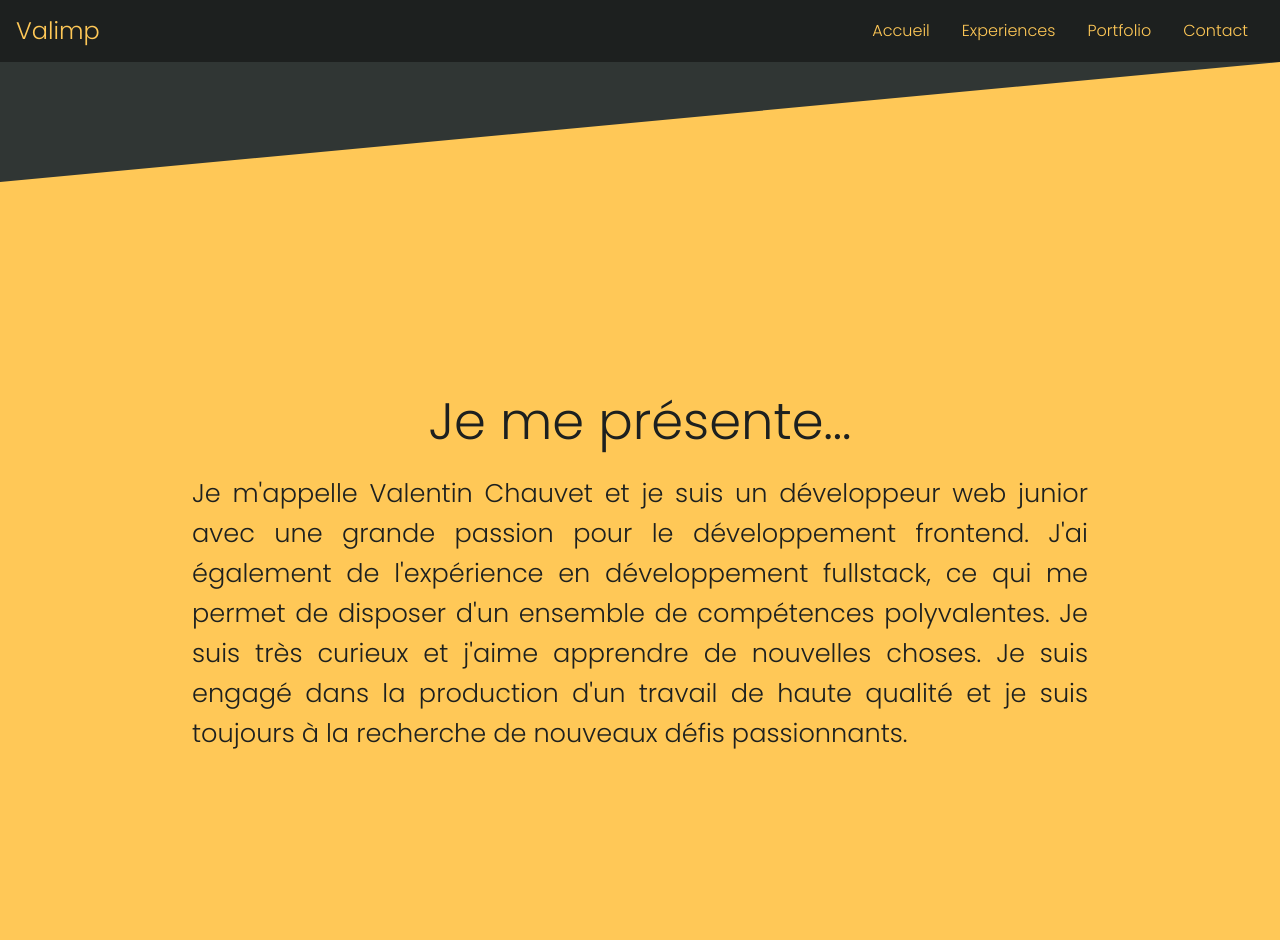
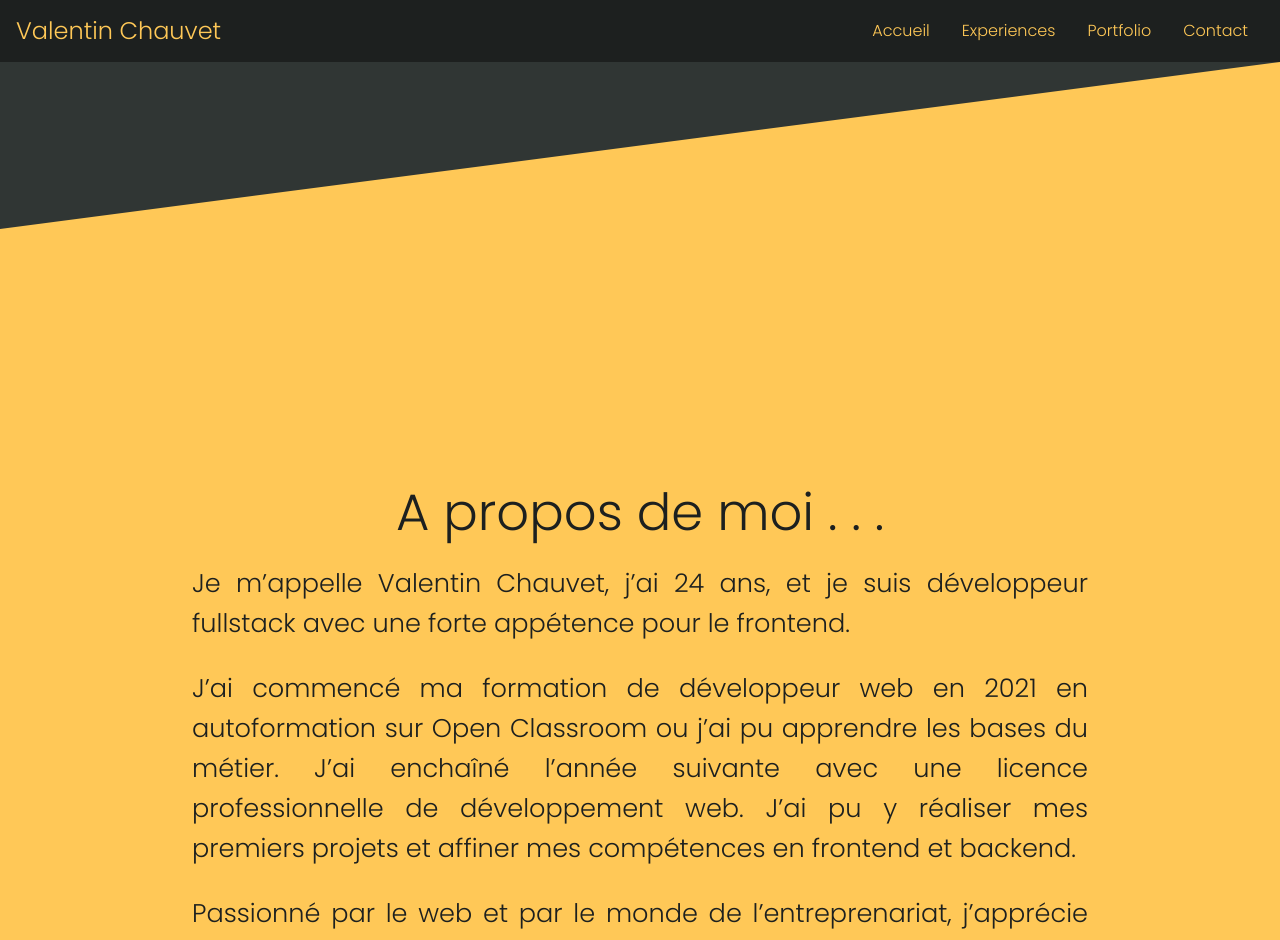
Before and after one commit to Valimp/PortfolioV2, a React (Create React App) app: page / in a window 1280 px wide. Shown: the top 940 px of the page. Built offline with nearby package versions, Linux system fonts and the light colour scheme.

Commit message:
Home Content - Update

```diff
--- a/src/components/Section/Section.css
+++ b/src/components/Section/Section.css
@@ -1,7 +1,8 @@
 .section-container {
-    height: 200px;
+    height: auto;
     clip-path: polygon(0 12%, 100% 0, 100% 88%, 0 100%);
     display: flex;
+    flex-direction: column;
     justify-content: center;
     align-items: center;
     text-align: center;
--- a/src/pages/Contact/Contact.js
+++ b/src/pages/Contact/Contact.js
@@ -8,7 +8,7 @@ export default function Contact() {
     return(
         <>
             <Navbar
-                title="Valimp"
+                title="Valentin Chauvet"
                 links={[
                     {
                         id: 1,
--- a/src/pages/Experiences/Experiences.js
+++ b/src/pages/Experiences/Experiences.js
@@ -8,7 +8,7 @@ export default function Experiences() {
     return(
         <>
             <Navbar
-                title="Valimp"
+                title="Valentin Chauvet"
                 links={[
                     {
                         id: 1,
--- a/src/pages/Home/Home.js
+++ b/src/pages/Home/Home.js
@@ -8,7 +8,7 @@ export default function Home() {
     return(
         <>
             <Navbar
-                title="Valimp"
+                title="Valentin Chauvet"
                 links={[
                     {
                         id: 1,
@@ -35,10 +35,19 @@ export default function Home() {
             <Section backgroundColor='#ffc857'>
                 <Content
                     textColor='#1d201f'
-                    sectionTitle='Je me présente...'
-                    content="Je m'appelle Valentin Chauvet et je suis un développeur web junior avec une grande passion pour le développement frontend. J'ai également de l'expérience en développement fullstack, ce qui me permet de disposer d'un ensemble de compétences polyvalentes. Je suis très curieux et j'aime apprendre de nouvelles choses. Je suis engagé dans la production d'un travail de haute qualité et je suis toujours à la recherche de nouveaux défis passionnants."
+                    sectionTitle='A propos de moi . . .'
+                    content="Je m’appelle Valentin Chauvet, j’ai 24 ans, et je suis développeur fullstack avec une forte appétence pour le frontend."
+                />
+                <Content
+                    textColor='#1d201f'
+                    content="J’ai commencé ma formation de développeur web en 2021 en autoformation sur Open Classroom ou j’ai pu apprendre les bases du métier. J’ai enchaîné l’année suivante avec une licence professionnelle de développement web. J’ai pu y réaliser mes premiers projets et affiner mes compétences en frontend et backend."
+                />
+                <Content
+                    textColor='#1d201f'
+                    content="Passionné par le web et par le monde de l’entreprenariat, j’apprécie tout particulièrement aider les entreprise a faire le premier pas dans le monde fabuleux du numérique afin d’accroître leur visibilité sur internet."
                 />
             </Section>
+
             <Section backgroundColor='#1d201f'>
                 <Content
                     textColor='#ffc857'
@@ -46,6 +55,7 @@ export default function Home() {
                     content="Je suis un développeur fullstack spécialisé en front-end avec une expertise dans les technologies ReactJS, TailwindCSS, JavaScript, HTML5 et CSS. En back-end, je maîtrise Node.js, Express.js et MongoDB pour créer des applications web performantes et évolutives. Avec ces stacks, je suis capable de concevoir et développer des solutions innovantes qui répondent aux besoins de mes clients."
                 />
             </Section>
+
             <Section backgroundColor='#ffc857'>
                 <Content
                     textColor='#1d201f'
--- a/src/pages/Portfolio/Portfolio.js
+++ b/src/pages/Portfolio/Portfolio.js
@@ -8,7 +8,7 @@ export default function Portfolio() {
     return(
         <>
             <Navbar
-                title="Valimp"
+                title="Valentin Chauvet"
                 links={[
                     {
                         id: 1,
```
